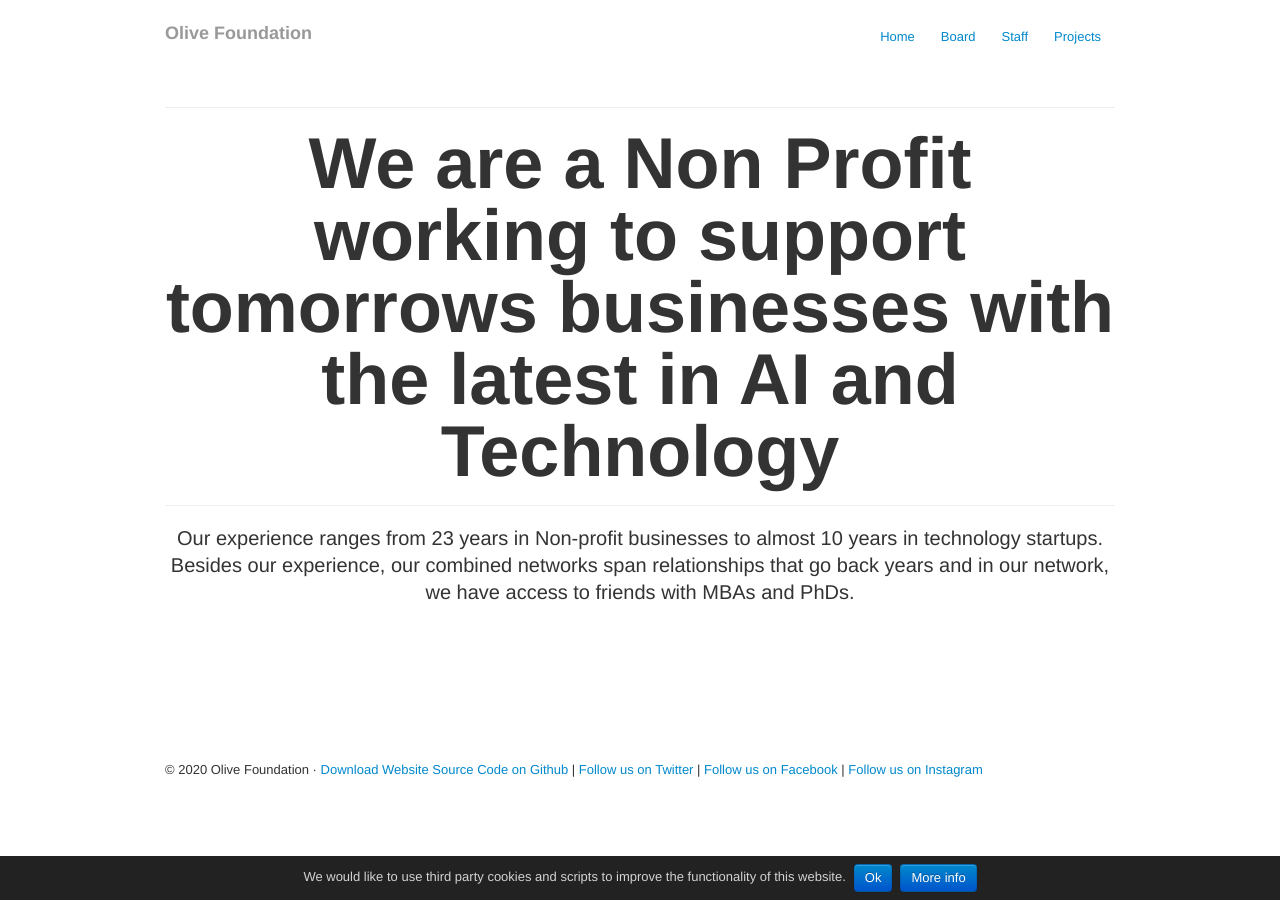
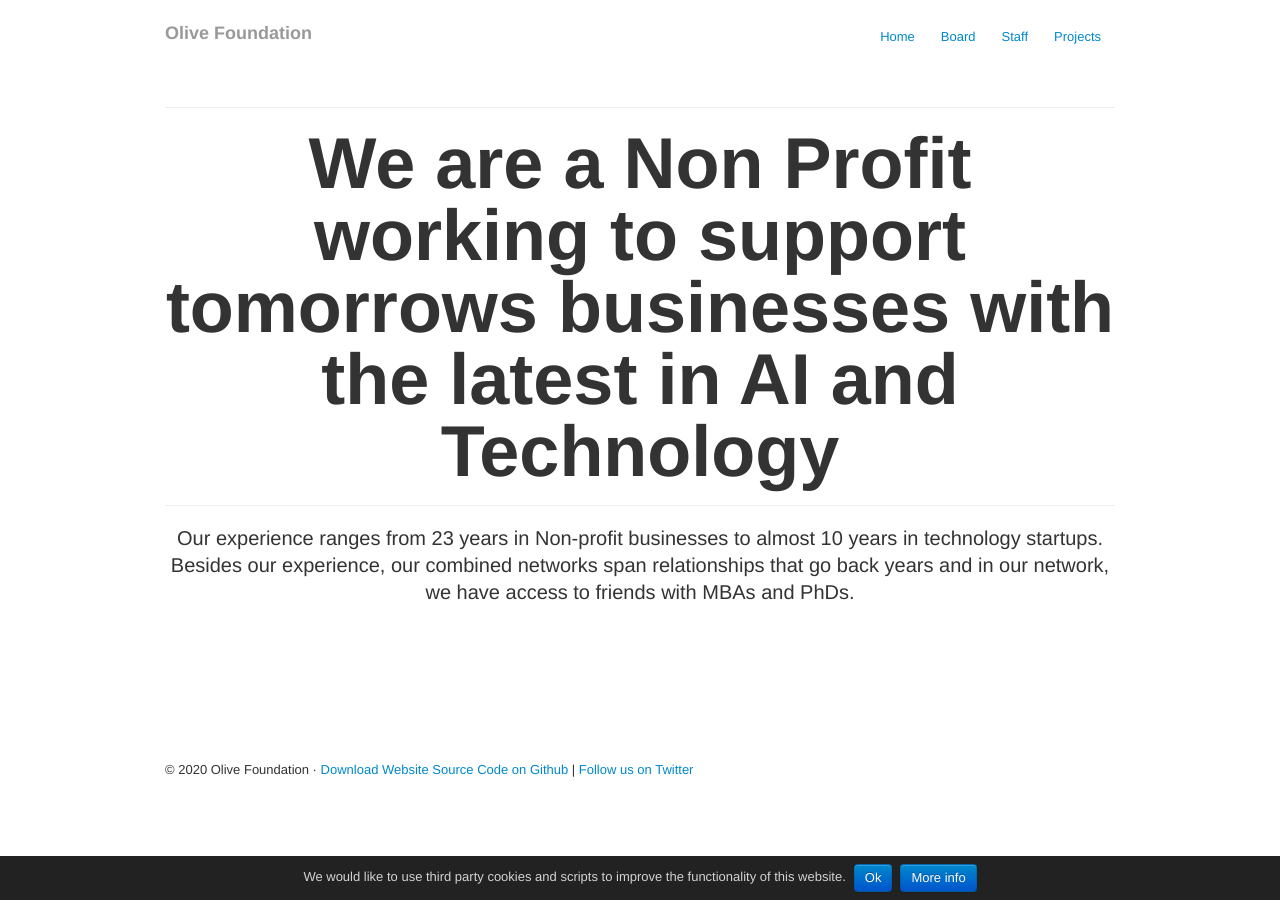
Before and after one commit to olivefoundation/olivefoundation-org, a Jekyll site: the page built from index.html, in a window 1280 px wide. Built offline with Jekyll 4.4.1, drawn with Linux system fonts in a browser that asks for light colours.

Commit message:
remove facebook and instagram

```diff
--- a/_includes/footer.html
+++ b/_includes/footer.html
@@ -1,5 +1,6 @@
 <div class="container-narrow">
   <div id="footer">
-   <p>© 2020 {{ site.title }} · <a target="_blank" href="https://github.com/olivefoundation/olivefoundation-org">Download Website Source Code on Github</a> | <a target="_blank" href="https://twitter.com/olivefdnorg">Follow us on Twitter</a> | <a target="_blank" href="https://www.facebook.com/olivefdnorg">Follow us on Facebook</a> | <a target="_blank" href="https://www.facebook.com/olivefdnorg">Follow us on Instagram</a></p>
+   <p>© 2020 {{ site.title }} · <a target="_blank" href="https://github.com/olivefoundation/olivefoundation-org">Download Website Source Code on Github</a>
+    | <a target="_blank" href="https://twitter.com/olivefdnorg">Follow us on Twitter</a> </p>
   </div>
  </div>
```
